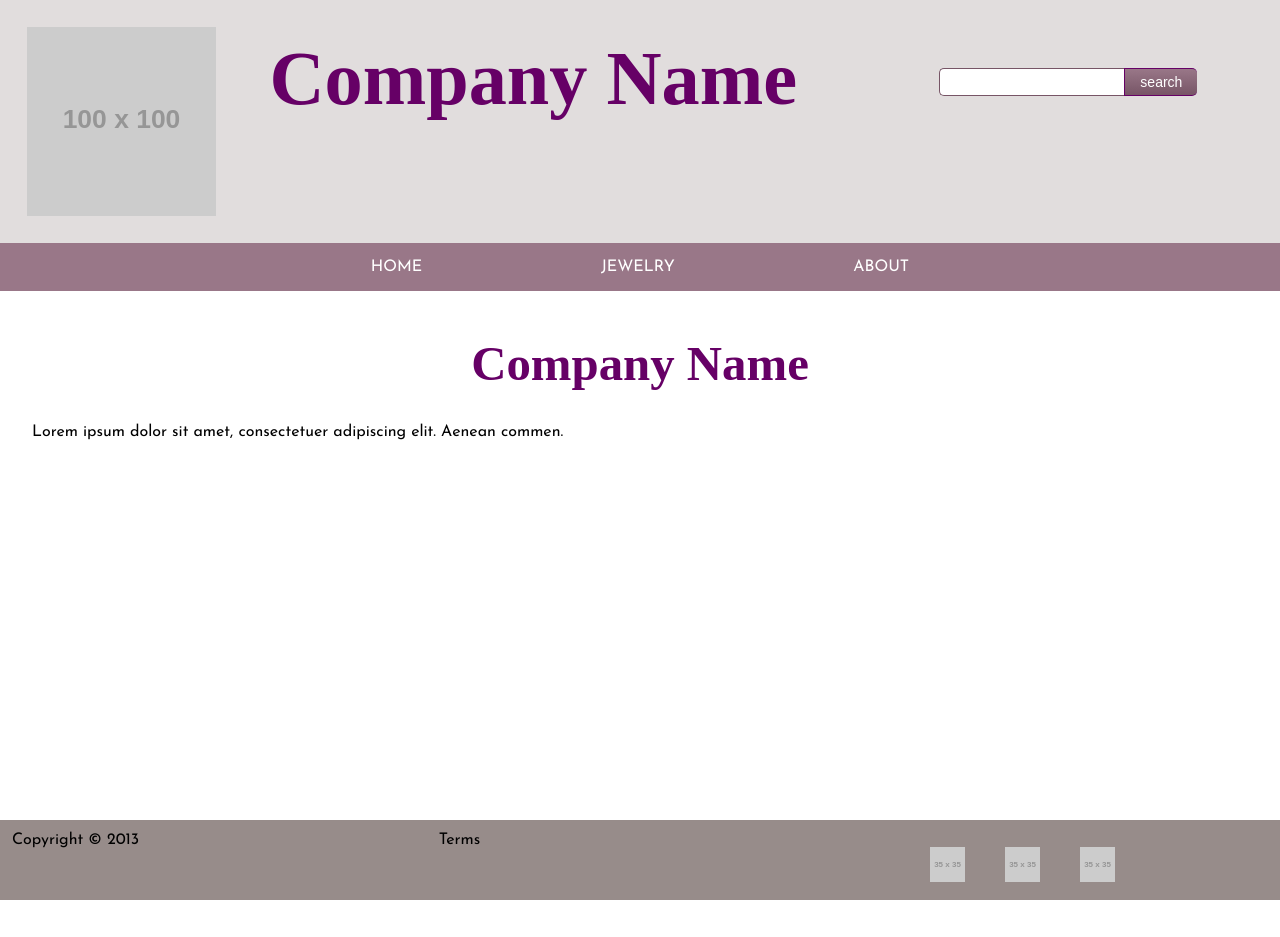
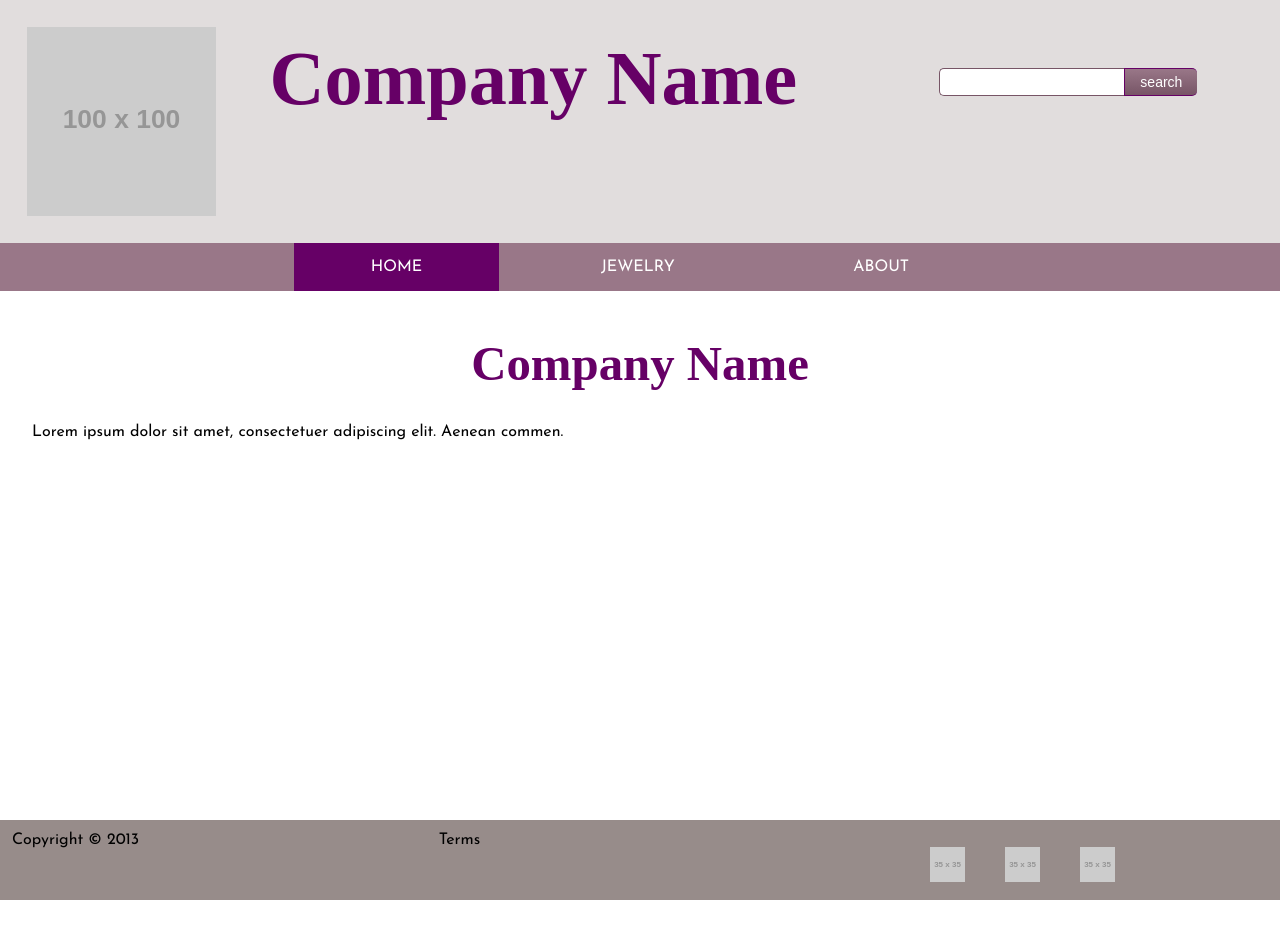
Before and after one commit to kathrinegreenberg/ecommerce-website, a Jekyll site: the page built from index.html, in a window 1280 px wide. Built offline with Jekyll 4.4.1, drawn with Linux system fonts in a browser that asks for light colours; some web fonts are replaced.

Commit message:
Made the selected pages highlight in the nav.
Fixed the if statement so that when a page is open, its title is
highlighted in the nav. Added the highlight colour to the header.css.

```diff
--- a/_layouts/default.html
+++ b/_layouts/default.html
@@ -48,10 +48,10 @@
 					<a class="{% if page.url == '/' %}current{% endif %}" href="{{site.baseurl}}/">Home</a>
 				</li>
 				<li class="list-group-item list-group-item-inline">
-					<a class="{% if page.url == '/' %}current{% endif %}" href="{{site.baseurl}}/jewelry/">Jewelry</a>
+					<a class="{% if page.url == '/jewelry/' %}current{% endif %}" href="{{site.baseurl}}/jewelry/">Jewelry</a>
 				</li>
 				<li class="list-group-item list-group-item-inline">
-					<a class="{% if page.url == '/' %}current{% endif %}" href="{{site.baseurl}}/about/">About</a>
+					<a class="{% if page.url == '/about/' %}current{% endif %}" href="{{site.baseurl}}/about/">About</a>
 				</li>
 			</ul>
 		</nav>
--- a/css/header.css
+++ b/css/header.css
@@ -40,6 +40,10 @@
 nav .selected {
 	background-color: #660066;
 	padding: 1rem;
+}
+
+.current {
+	background-color: #660066;
 }
 
 
```
Also changed, not shown: 4 other files.
